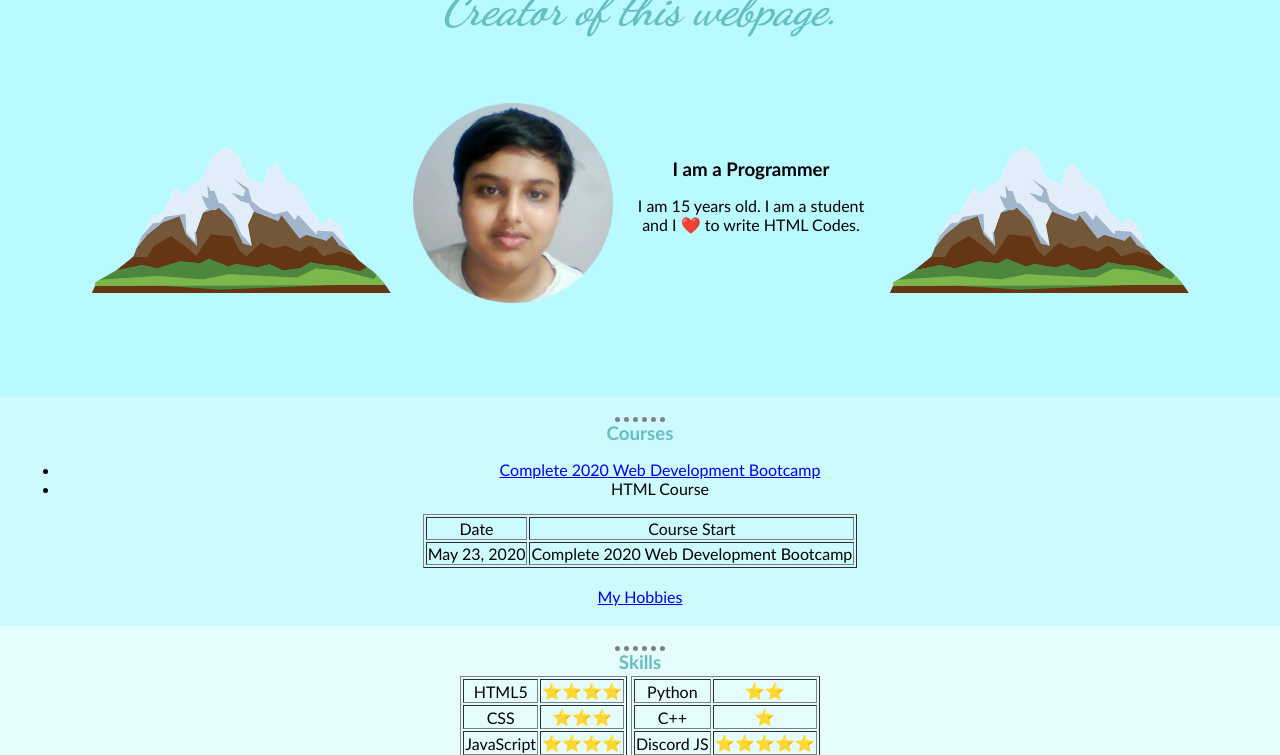
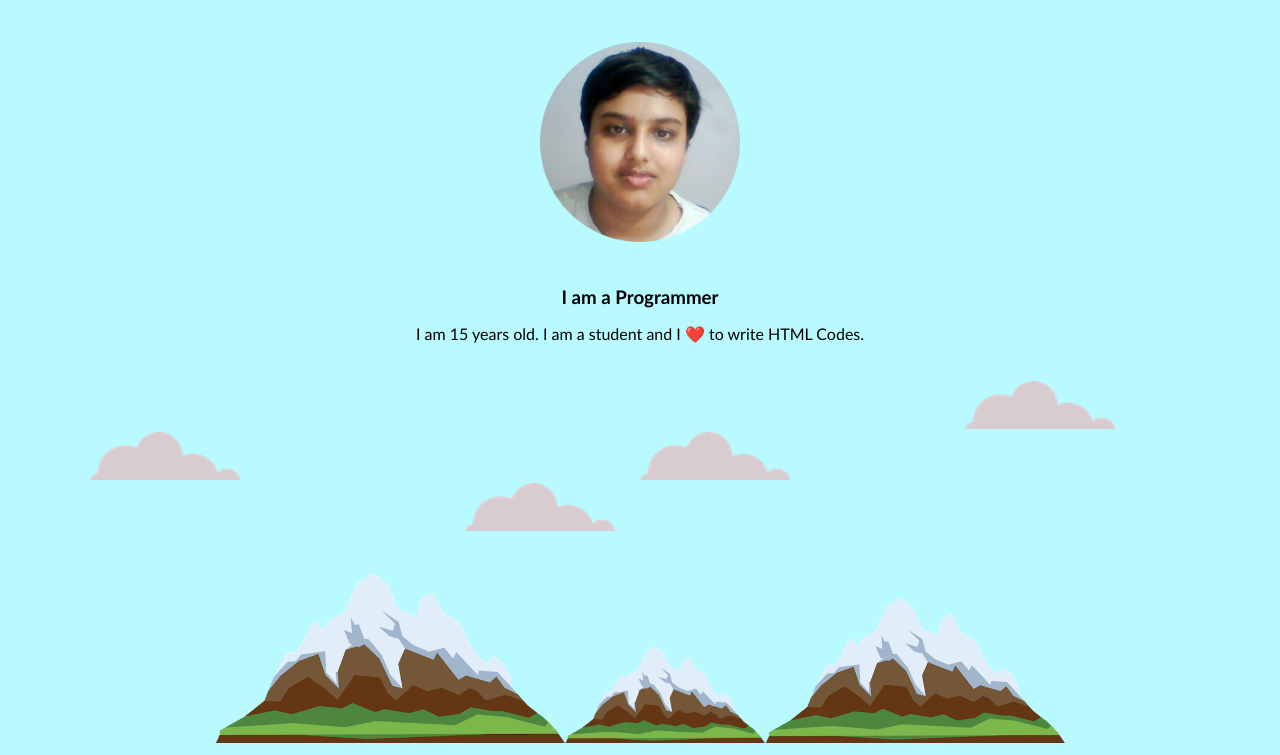
Before and after one commit to Sid1125/cvnew, a plain HTML site: page index.html in a window 1280 px wide. Shown: the part 315-1070 px from the top of the page. Drawn offline with Linux system fonts and the light colour scheme.

Commit message:
fdstgsdnfvhjk

```diff
--- a/CSS/index.css
+++ b/CSS/index.css
@@ -12,11 +12,31 @@ div {
 .cloud {
   position: absolute;
   padding: 10;
+  left: 800px;
+}
+
+.at {
+  position: relative;
+  padding: 20;
+  left: 400px;
+}
+
+.bat {
+  position: relative;
+  padding: 20;
+  right: 400px;
+}
+
+.cat {
+  position: relative;
+  padding: 20;
+  right: 100px;
 }
 
 .top-cloud {
   position: relative;
-
+  right: 150px;
+  padding: 10;
 }
 
 table {
@@ -48,8 +68,9 @@ img.y {
 }
 
 div.top {
+  position: relative;
   background-color: #b8faff;
-  padding: 70px
+  padding: 30px
 }
 
 div.mid1 {
--- a/index.html
+++ b/index.html
@@ -15,10 +15,13 @@
         <img class="cloud" src="images/cloud.png">
         <h2 style="font-family: 'Dancing Script', cursive; font-size: 2.8125rem"><p><em>Creator of this webpage.</em></p></h2>
 
-        <table cellspacing="20"><tr><td><img src="images/mountain.png" width="300"></td><td><img src="circle-cropped.png" width="200" height="200" alt="Siddharth's Profile picture"></td><td>
+        <table cellspacing="20"><tr><thead><img src="circle-cropped.png" width="200" height="200" alt="Siddharth's Profile picture"></thead></tr><tr><td>
 
             <h3 id="h3">I am a Programmer</h3>
-            <p>I am 15 years old. I am a student and I ❤️ to write HTML Codes.</p></td><td><img src="images/mountain.png" width="300"></td></tr></table>
+            <p>I am 15 years old. I am a student and I ❤️ to write HTML Codes.</p></td></tr></table>
+            <img class="at" src="images/cloud.png"><br><img class="bat" src="images/cloud.png"><img class="dat" src="images/cloud.png"><br><img class="cat" src="images/cloud.png">
+            <br>
+            <img src="images/mountain.png" width="350"><img src="images/mountain.png" width="200"><img src="images/mountain.png" width="300"><img src="images/mountain.png" width="400">
         </div>
 
 
```
